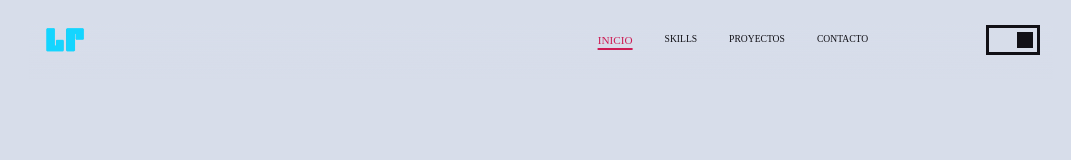
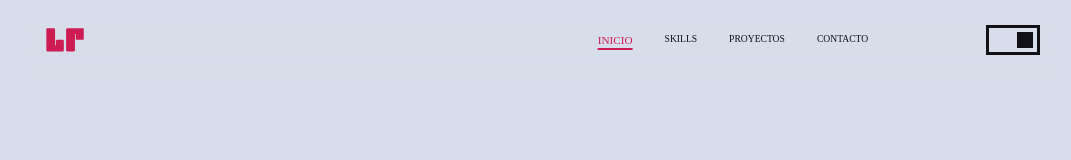
Before and after one commit to Laxwip/Portfolio, a React (Vite) app in the folder client/: page / in a window 1280 px wide. Shown: the top 160 px of the page, without its empty margins (99-1170 px from the left). Built offline with nearby package versions, Linux system fonts and the light colour scheme; a web font is replaced by a local one.

Commit message:
icono dinamico

```diff
--- /dev/null
+++ b/client/public/laxwip-logo.jsx
@@ -0,0 +1,132 @@
+import React from 'react';
+
+export default function LaxwipLogo ({color, className, alt, onClick}) {
+  return (
+    <svg version="1.1" id="Layer_1" xmlns="http://www.w3.org/2000/svg" 				 xmlnsXlink="http://www.w3.org/1999/xlink" x="0px" y="0px"
+	 	width="3rem" viewBox="0 0 1000 1000" enableBackground="new 0 0 1000 1000" xmlSpace="preserve" className={className} alt={alt} onClick={onClick}>
+			<path fill="transparent" opacity="1.000000" stroke="none"
+				d="
+			M691.000000,1001.000000
+				C460.666656,1001.000000 230.833328,1001.000000 1.000000,1001.000000
+				C1.000000,667.666687 1.000000,334.333344 1.000000,1.000000
+				C334.333344,1.000000 667.666687,1.000000 1001.000000,1.000000
+				C1001.000000,334.333344 1001.000000,667.666687 1001.000000,1001.000000
+				C897.833313,1001.000000 794.666687,1001.000000 691.000000,1001.000000
+			M748.720337,709.500183
+				C748.720337,590.402405 748.720337,471.304565 748.720337,352.028687
+				C755.117676,352.028687 761.001343,352.028687 767.264038,352.028687
+				C767.264038,354.131775 767.264038,355.931549 767.264099,357.731323
+				C767.265442,393.559570 767.391602,429.388580 767.170105,465.215454
+				C767.121826,473.016083 768.696045,479.687805 774.399353,485.309967
+				C781.295227,492.107788 788.852539,496.815002 799.035706,496.779816
+				C841.029236,496.634674 883.023621,496.735382 925.017639,496.706360
+				C934.327576,496.699921 943.859741,498.047607 952.431885,492.828613
+				C955.783813,490.787872 959.905334,489.317596 962.233521,486.425842
+				C968.001221,479.261902 970.085327,470.715973 970.054443,461.384949
+				C969.892212,412.392548 970.005371,363.399292 969.998474,314.406311
+				C969.994751,287.743866 969.583496,261.074829 970.069397,234.421814
+				C970.299805,221.782471 957.506714,208.138489 944.410278,209.125778
+				C940.107788,209.450119 935.751465,209.005325 931.419800,209.004852
+				C835.433411,208.994324 739.447021,208.976700 643.460632,209.008438
+				C612.799744,209.018570 582.138489,209.121857 551.478516,209.338257
+				C549.122253,209.354874 546.519653,210.174026 544.466431,211.367966
+				C534.541992,217.139069 528.381958,225.776154 528.373291,237.364319
+				C528.242859,411.339539 528.310791,585.314880 528.172791,759.290161
+				C528.167603,765.818970 531.423523,770.853821 534.704163,775.353210
+				C540.890381,783.837402 549.824951,787.313904 560.753113,787.154602
+				C590.909119,786.714844 621.075684,787.023376 651.238098,786.996582
+				C674.567322,786.975891 697.896790,786.937256 721.225586,786.807800
+				C726.123535,786.780640 730.280151,784.949402 734.526672,782.161072
+				C739.653748,778.794556 742.012268,773.782532 744.947693,769.070190
+				C748.155701,763.920288 749.055481,758.207153 748.857544,751.989990
+				C748.417664,738.172668 748.720337,724.331604 748.720337,709.500183
+			M251.729324,508.500153
+				C251.729324,419.848053 251.636078,331.195740 251.863419,242.544250
+				C251.888062,232.934921 251.215851,224.136826 243.404495,217.512894
+				C239.097382,213.860535 234.865936,209.380966 228.853134,209.363770
+				C171.366074,209.199417 113.878304,209.304764 56.391109,209.169769
+				C48.554996,209.151367 44.010941,214.002579 39.240093,218.948410
+				C34.174145,224.200211 33.990349,230.762817 33.990711,237.435715
+				C33.999943,407.408081 33.996044,577.380432 34.007305,747.352783
+				C34.007656,752.684265 34.539913,758.046082 34.132725,763.340637
+				C33.356781,773.430054 45.859669,784.545288 53.413307,785.643799
+				C59.600929,786.543579 65.913719,786.943787 72.171379,786.947510
+				C193.484940,787.019958 314.798553,787.002380 436.112152,786.995361
+				C438.777588,786.995178 441.454590,787.038696 444.105316,786.814636
+				C447.043091,786.566406 450.423187,786.845886 452.798462,785.481567
+				C462.008270,780.191345 470.803467,770.775024 470.788940,758.453430
+				C470.696594,680.132996 470.768372,601.812256 470.654327,523.491882
+				C470.649292,520.045105 469.941223,516.347046 468.568207,513.198792
+				C463.000214,500.431610 452.391449,494.487579 439.053589,494.401123
+				C392.229858,494.097534 345.402924,494.281219 298.577209,494.301880
+				C296.936157,494.302582 295.025330,494.034607 293.700623,494.747437
+				C287.761017,497.943726 281.286896,500.748260 277.506073,506.614136
+				C274.244415,511.674500 270.216248,516.486145 270.235229,523.206055
+				C270.337036,559.199890 270.282135,595.194214 270.281372,631.188354
+				C270.281311,633.761719 270.281372,636.335083 270.281372,638.860962
+				C264.335358,638.860962 258.115051,638.860962 251.729309,638.860962
+				C251.729309,595.472412 251.729309,552.486328 251.729324,508.500153
+			z"/>
+			<path fill={color} opacity="1.000000" stroke="none"
+				d="
+			M748.720337,710.000244
+				C748.720337,724.331604 748.417664,738.172668 748.857544,751.989990
+				C749.055481,758.207153 748.155701,763.920288 744.947693,769.070190
+				C742.012268,773.782532 739.653748,778.794556 734.526672,782.161072
+				C730.280151,784.949402 726.123535,786.780640 721.225586,786.807800
+				C697.896790,786.937256 674.567322,786.975891 651.238098,786.996582
+				C621.075684,787.023376 590.909119,786.714844 560.753113,787.154602
+				C549.824951,787.313904 540.890381,783.837402 534.704163,775.353210
+				C531.423523,770.853821 528.167603,765.818970 528.172791,759.290161
+				C528.310791,585.314880 528.242859,411.339539 528.373291,237.364319
+				C528.381958,225.776154 534.541992,217.139069 544.466431,211.367966
+				C546.519653,210.174026 549.122253,209.354874 551.478516,209.338257
+				C582.138489,209.121857 612.799744,209.018570 643.460632,209.008438
+				C739.447021,208.976700 835.433411,208.994324 931.419800,209.004852
+				C935.751465,209.005325 940.107788,209.450119 944.410278,209.125778
+				C957.506714,208.138489 970.299805,221.782471 970.069397,234.421814
+				C969.583496,261.074829 969.994751,287.743866 969.998474,314.406311
+				C970.005371,363.399292 969.892212,412.392548 970.054443,461.384949
+				C970.085327,470.715973 968.001221,479.261902 962.233521,486.425842
+				C959.905334,489.317596 955.783813,490.787872 952.431885,492.828613
+				C943.859741,498.047607 934.327576,496.699921 925.017639,496.706360
+				C883.023621,496.735382 841.029236,496.634674 799.035706,496.779816
+				C788.852539,496.815002 781.295227,492.107788 774.399353,485.309967
+				C768.696045,479.687805 767.121826,473.016083 767.170105,465.215454
+				C767.391602,429.388580 767.265442,393.559570 767.264099,357.731323
+				C767.264038,355.931549 767.264038,354.131775 767.264038,352.028687
+				C761.001343,352.028687 755.117676,352.028687 748.720337,352.028687
+				C748.720337,471.304565 748.720337,590.402405 748.720337,710.000244
+			z"/>
+			<path fill={color} opacity="1.000000" stroke="none"
+	d="
+M251.729309,509.000183
+	C251.729309,552.486328 251.729309,595.472412 251.729309,638.860962
+	C258.115051,638.860962 264.335358,638.860962 270.281372,638.860962
+	C270.281372,636.335083 270.281311,633.761719 270.281372,631.188354
+	C270.282135,595.194214 270.337036,559.199890 270.235229,523.206055
+	C270.216248,516.486145 274.244415,511.674500 277.506073,506.614136
+	C281.286896,500.748260 287.761017,497.943726 293.700623,494.747437
+	C295.025330,494.034607 296.936157,494.302582 298.577209,494.301880
+	C345.402924,494.281219 392.229858,494.097534 439.053589,494.401123
+	C452.391449,494.487579 463.000214,500.431610 468.568207,513.198792
+	C469.941223,516.347046 470.649292,520.045105 470.654327,523.491882
+	C470.768372,601.812256 470.696594,680.132996 470.788940,758.453430
+	C470.803467,770.775024 462.008270,780.191345 452.798462,785.481567
+	C450.423187,786.845886 447.043091,786.566406 444.105316,786.814636
+	C441.454590,787.038696 438.777588,786.995178 436.112152,786.995361
+	C314.798553,787.002380 193.484940,787.019958 72.171379,786.947510
+	C65.913719,786.943787 59.600929,786.543579 53.413307,785.643799
+	C45.859669,784.545288 33.356781,773.430054 34.132725,763.340637
+	C34.539913,758.046082 34.007656,752.684265 34.007305,747.352783
+	C33.996044,577.380432 33.999943,407.408081 33.990711,237.435715
+	C33.990349,230.762817 34.174145,224.200211 39.240093,218.948410
+	C44.010941,214.002579 48.554996,209.151367 56.391109,209.169769
+	C113.878304,209.304764 171.366074,209.199417 228.853134,209.363770
+	C234.865936,209.380966 239.097382,213.860535 243.404495,217.512894
+	C251.215851,224.136826 251.888062,232.934921 251.863419,242.544250
+	C251.636078,331.195740 251.729324,419.848053 251.729309,509.000183
+z"/>
+		</svg>
+  )
+}
--- a/client/src/App.jsx
+++ b/client/src/App.jsx
@@ -34,6 +34,7 @@ function App() {
         ></Route>
       </Routes>
       <Footer></Footer>
+
     </>
   )
 }
--- a/client/src/components/Homepage/Homepage.scss
+++ b/client/src/components/Homepage/Homepage.scss
@@ -153,6 +153,10 @@ $breakpoint-xl: 1200px;
   }
 }
 
+.white path{
+  color: white;
+}
+
 // Uso de las variables
 @media (min-width: $breakpoint-xl) {
   /* Estilos para computadoras de escritorio grandes */
--- a/client/src/components/Navbar/Navbar.jsx
+++ b/client/src/components/Navbar/Navbar.jsx
@@ -2,11 +2,14 @@ import React, { useEffect, useState } from 'react'
 import { useSelector, useDispatch } from 'react-redux';
 import './Navbar.scss'
 import { setTheme } from '../../redux/features/colors/colorsSlice';
+import LaxwipLogo from '../../../public/laxwip-logo';
 
 
 export default function Navbar() {
   const dispatch = useDispatch();
   const theme = useSelector((state) => state.colors.theme);
+
+  const color = theme === "light" ? "#cd1b53" : "#14D5FF"
 
   const [activeLink, setActiveLink] = useState('#inicio');
 
@@ -45,7 +48,7 @@ export default function Navbar() {
 
 return (
   <header className='Navbar'>
-    <img className="logo" src="iconos/laxwipLogo.png" alt="Icono de marca LAXWIP" onClick={(e) => handleClick(e, 'inicio')}/>
+    <LaxwipLogo color={color} className={"logo"} alt={"Icono de marca LAXWIP"} onClick={(e) => handleClick(e, 'inicio')}/>
     <nav className='link-list'>
       <a href="#inicio" className={activeLink === '#inicio' ? 'active' : ''} onClick={(e) => handleClick(e, 'inicio')}>INICIO</a>
       <a href="#skills" className={activeLink === '#skills' ? 'active' : ''} onClick={(e) => handleClick(e, 'skills')}>SKILLS</a>
```
